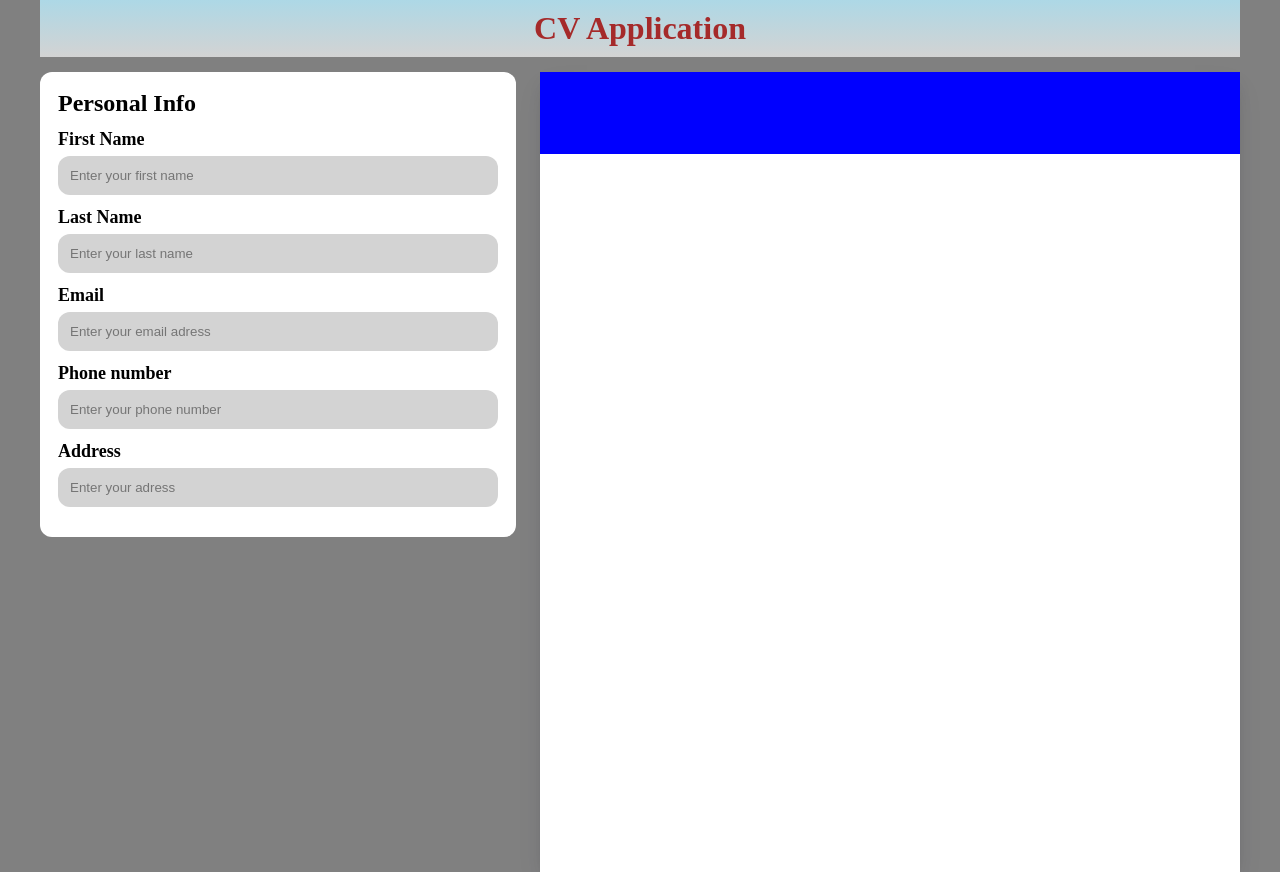
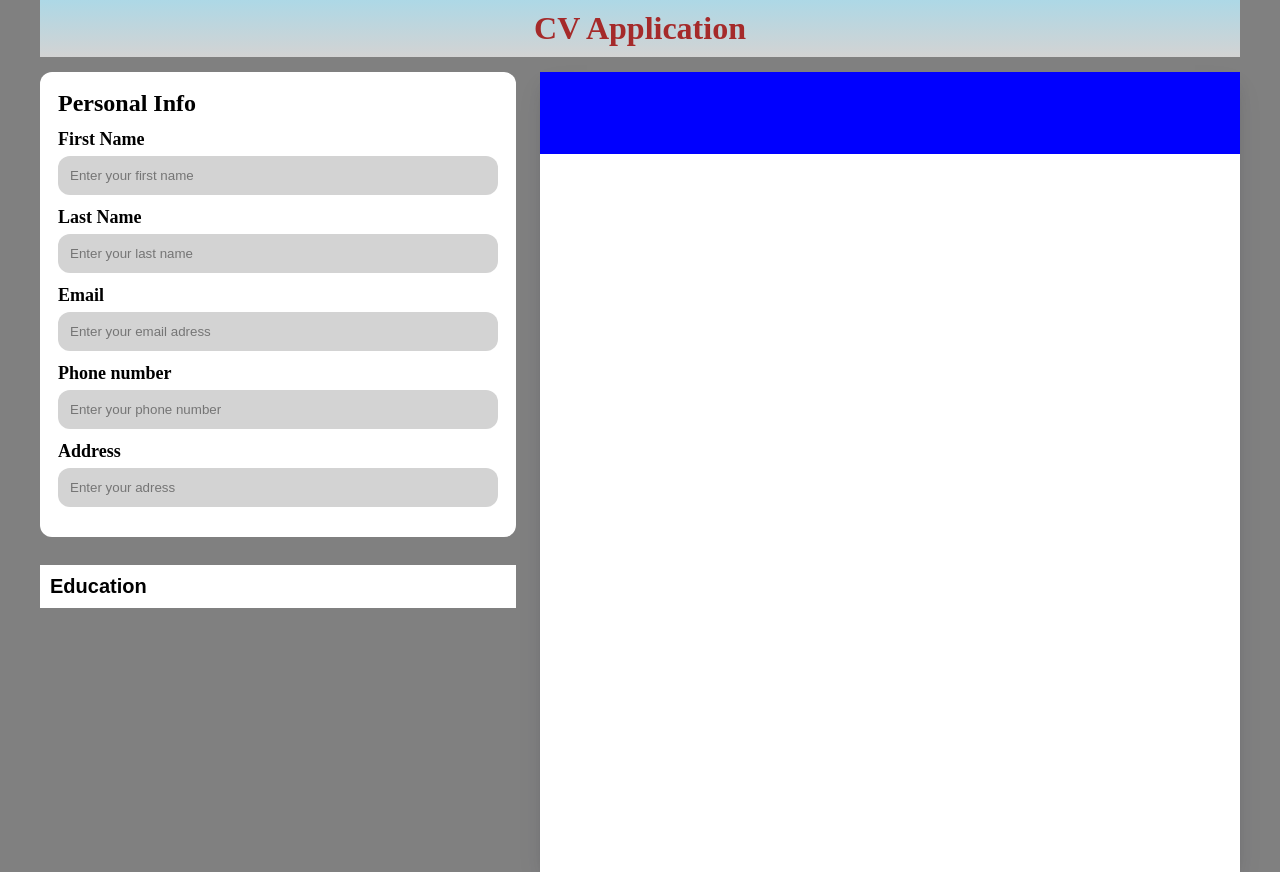
Before and after one commit to itsozod/react-cv-app, a React (Vite) app: page / in a window 1280 px wide. Built offline with nearby package versions, Linux system fonts and the light colour scheme.

Commit message:
created education reusable component

```diff
--- a/src/App.css
+++ b/src/App.css
@@ -39,3 +39,12 @@
   margin-top: 10px;
   color: white;
 }
+.expand_section {
+  background-color: transparent;
+  border: none;
+  padding: 10px;
+  cursor: pointer;
+}
+.forms_education {
+  padding: 15px;
+}
--- a/src/App.jsx
+++ b/src/App.jsx
@@ -6,6 +6,7 @@ import PersonalInfo from "./components/personalDetails/PersonalDetails";
 import InputGroup from "./components/inputGroup/InputGroup";
 import styles from "./components/personalDetails/PersonalDetails.module.css";
 import ResumeContainer from "./components/resumeContainer/ResumeContainer";
+import Education from "./components/education/Education";
 
 const getLocalStorage = (key) => {
   let state = localStorage.getItem(key);
@@ -22,6 +23,7 @@ function App() {
   const [email, setEmail] = useState(getLocalStorage("email"));
   const [phoneNumber, setPhoneNumber] = useState(getLocalStorage("phoneNumber"));
   const [address, setAddress] = useState(getLocalStorage("address"));
+  const [education, setEducation] = useState(false);
 
   const fullName = firstName + " " + lastName;
 
@@ -39,6 +41,14 @@ function App() {
   }
   function handleAddress(e) {
     setAddress(e.target.value);
+  }
+  function handleEducation() {
+    if (education === false) {
+      setEducation(true);
+    } else {
+      setEducation(false);
+    }
+    console.log("Education");
   }
 
   useEffect(() => {
@@ -94,6 +104,18 @@ function App() {
                   placeholder="Enter your adress"
                 ></InputGroup>
               </form>
+              <Education>
+                <button className="expand_section" onClick={handleEducation}>
+                  <h2>Education</h2>
+                </button>
+                {education && <div className="section_open">
+                  <div className="forms_container">
+                    <form className="forms_education">
+                      <InputGroup label="School" type="text" placeholder="Enter your school's name"></InputGroup>
+                    </form>
+                  </div>
+                  </div>}
+              </Education>
             </PersonalInfo>
           </div>
           <ResumeContainer>
--- /dev/null
+++ b/src/components/education/Education.jsx
@@ -0,0 +1,10 @@
+import styles from "./Education.module.css";
+import PropTypes from 'prop-types';
+export default function Education({children}) {
+    return (
+        <div className={styles.add_education}>{children}</div>
+    );
+}
+Education.propTypes = {
+    children: PropTypes.node.isRequired
+  }
--- /dev/null
+++ b/src/components/education/Education.module.css
@@ -0,0 +1,3 @@
+.add_education {
+    background-color: #fff;
+}
--- a/src/components/inputGroup/InputGroup.module.css
+++ b/src/components/inputGroup/InputGroup.module.css
@@ -11,6 +11,7 @@
     border-radius: 12px;
     padding: 10px;
     transition: border .25s;
+    cursor: pointer;
 }
 label {
     font-weight: bold;
```
